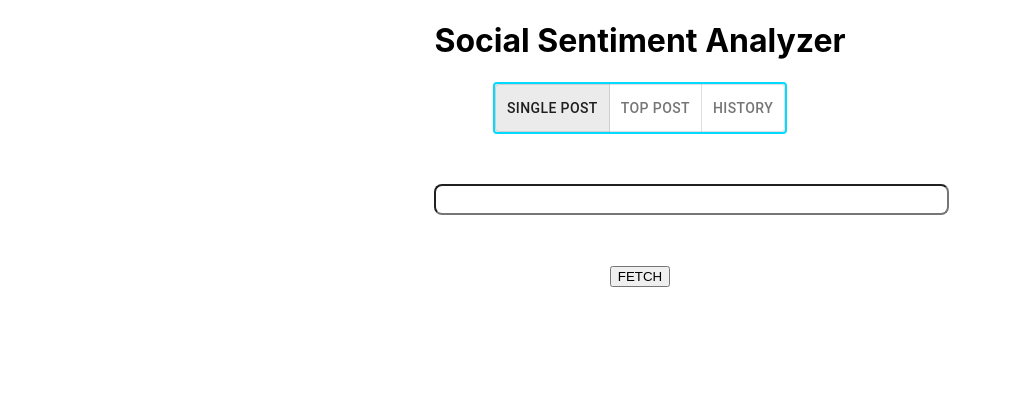
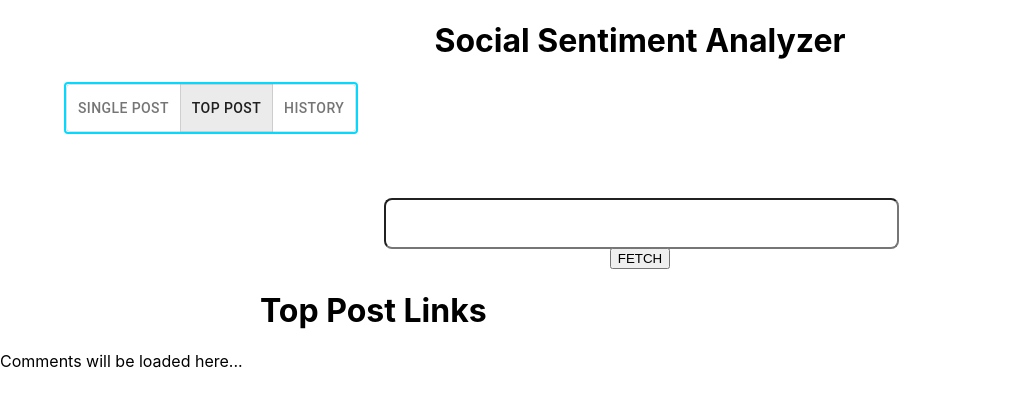
Before and after one commit to hacktoberfest-codex/Social-Pulse, a React (Create React App) app in the folder senti-bot/: page / in a window 1280 px wide. Both pictures are taken after a click on the button "TOP POST". Shown: the top 406 px of the page, without its empty margins (0-1011 px from the left). Built offline with nearby package versions, Linux system fonts and the light colour scheme.

Commit message:
adding top post fetch function

```diff
--- a/senti-bot/package.json
+++ b/senti-bot/package.json
@@ -9,6 +9,7 @@
     "@testing-library/jest-dom": "^5.17.0",
     "@testing-library/react": "^13.4.0",
     "@testing-library/user-event": "^13.5.0",
+    "axios": "^1.5.0",
     "react": "^18.2.0",
     "react-dom": "^18.2.0",
     "react-scripts": "5.0.1",
--- a/senti-bot/src/App.css
+++ b/senti-bot/src/App.css
@@ -1,38 +1,7 @@
-.App {
+body {
+  height: 100vh;
+}
+
+h1 {
   text-align: center;
 }
-
-.App-logo {
-  height: 40vmin;
-  pointer-events: none;
-}
-
-@media (prefers-reduced-motion: no-preference) {
-  .App-logo {
-    animation: App-logo-spin infinite 20s linear;
-  }
-}
-
-.App-header {
-  background-color: #282c34;
-  min-height: 100vh;
-  display: flex;
-  flex-direction: column;
-  align-items: center;
-  justify-content: center;
-  font-size: calc(10px + 2vmin);
-  color: white;
-}
-
-.App-link {
-  color: #61dafb;
-}
-
-@keyframes App-logo-spin {
-  from {
-    transform: rotate(0deg);
-  }
-  to {
-    transform: rotate(360deg);
-  }
-}
--- a/senti-bot/src/App.js
+++ b/senti-bot/src/App.js
@@ -3,11 +3,16 @@ import React, { useState } from 'react'
 import ToggleButton from '@mui/material/ToggleButton';
 import ToggleButtonGroup from '@mui/material/ToggleButtonGroup';
 import SinglePost from './components/SinglePost';
+import TopPost from './components/TopPost';
+
+
 function App() {
   const [mode, setMode] = useState("singlePost");
-  const handleChange = () => {
-
-  }
+  const handleChange = (event, newMode) => {
+    if (newMode !== null) {
+      setMode(newMode);
+    }
+  };
   return (
     <div className="App">
       <h1 >Social Sentiment Analyzer</h1>
@@ -17,14 +22,19 @@ function App() {
         onChange={handleChange}
         aria-label="Platform"
         sx={{
-          color: "#ffffff", border: "2px solid #04d9ff",
+          color: "#ffffff",
+          border: "2px solid #04d9ff",
+          marginInline: "5%"
         }}
       >
         <ToggleButton defaultChecked={true} value="singlePost">Single Post</ToggleButton>
         <ToggleButton value="topPost">Top Post</ToggleButton>
         <ToggleButton value="history">History</ToggleButton>
       </ToggleButtonGroup>
-      <SinglePost />
+      {mode == "singlePost" && <SinglePost />}
+      {mode == "topPost" && < TopPost />}
+      {/* {mode == "history" && <FetchUrl />} */}
+      {/* <FetchUrl /> */}
     </div>
   );
 }
--- /dev/null
+++ b/senti-bot/src/components/TopPost.js
@@ -0,0 +1,86 @@
+import { Box, Button, Grid } from '@mui/material';
+import React, { useState } from 'react'
+import axios from 'axios'
+
+const TopPost = () => {
+    const [cmnts, setCmnts] = useState([]);
+    const [postData, setPostData] = useState([]);
+    const [url, setUrl] = useState("");
+    const [loading, setLoading] = useState("Comments will be loaded here...");
+    const [data, setData] = useState([0, 0, 0]);
+    const [dataArray, setDataArray] = useState([]);
+    const fetchPosts = async () => {
+        setLoading("Loading comments please wait...")
+        try {
+            // Axios request to fetch top posts
+            const response = await axios.get(url + "top.json");
+
+            console.log(response);
+            const posts = response.data.data.children;
+
+            // Create an array to store post data
+            const postsArray = posts.map((post) => ({
+                Title: post.data.title,
+                PostText: post.data.selftext,
+                ID: post.data.id,
+                Score: post.data.score,
+                TotalComments: post.data.num_comments,
+                PostURL: post.data.permalink,
+            }));
+            setPostData(postsArray);
+
+            console.log(postsArray);
+
+            console.log('Data saved to top_posts.json');
+        }
+
+
+        catch (error) {
+            console.error('Error fetching comments:', error);
+            setLoading("Error occurred! Enter proper link or check your internet connection ");
+            setPostData([]);
+        };
+    }
+    const handleAction = () => {
+        fetchPosts();
+    }
+    return (
+        <div>
+            <div style={{ width: "100%", display: 'flex', flexDirection: "column", alignItems: "center", justifyContent: "center", marginBlock: "5%" }}>
+                <div style={{ width: "40%", height: 50 }}>
+
+                    <input type='text' style={{ width: "99%", height: "90%", borderRadius: "8px" }} value={url} onChange={(event) => { setUrl(event.target.value) }} />
+                </div>
+
+                <button onClick={handleAction}>FETCH</button>
+
+                <Grid container spacing={0} sx={{}}>
+                    <Grid item xs={7}>
+                        <h1>Top Post Links</h1>
+
+                        <Box className="cmnts-box"  >
+                            {postData.length == 0 ? loading :
+                                postData.map((ele, key) => {
+                                    return (
+                                        <><Box sx={{ display: "flex", flexDirection: "column" }}>
+                                            <a style={{ textDecoration: 'none', color: "black" }} href={`https://www.reddit.com${ele.PostURL}`} target='_blank' className='para'>{`${ele.Title}`}</a>
+                                            <p> `(Total cmnts=${ele.TotalComments})` </p>
+                                        </Box>
+                                            <hr style={{ width: "95%" }} />
+                                        </>
+
+                                    )
+                                })
+                            }
+                        </Box></Grid>
+                    <Grid item xs={5}>
+
+                    </Grid>
+                </Grid>
+
+            </div>
+        </div>
+    )
+}
+
+export default TopPost
```
Also changed, not shown: 1 other file (tests, documents, lock files or other folders).
